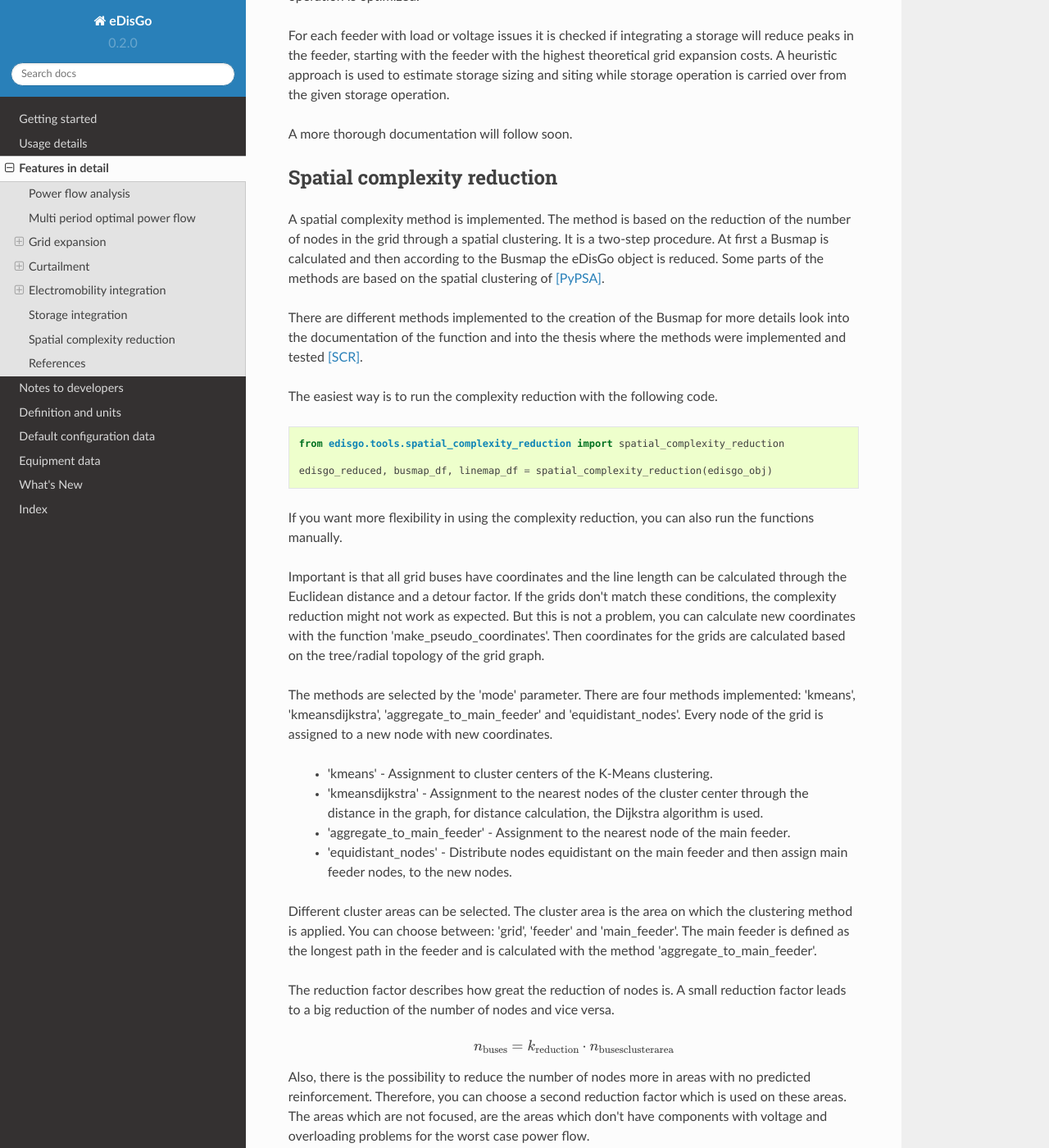
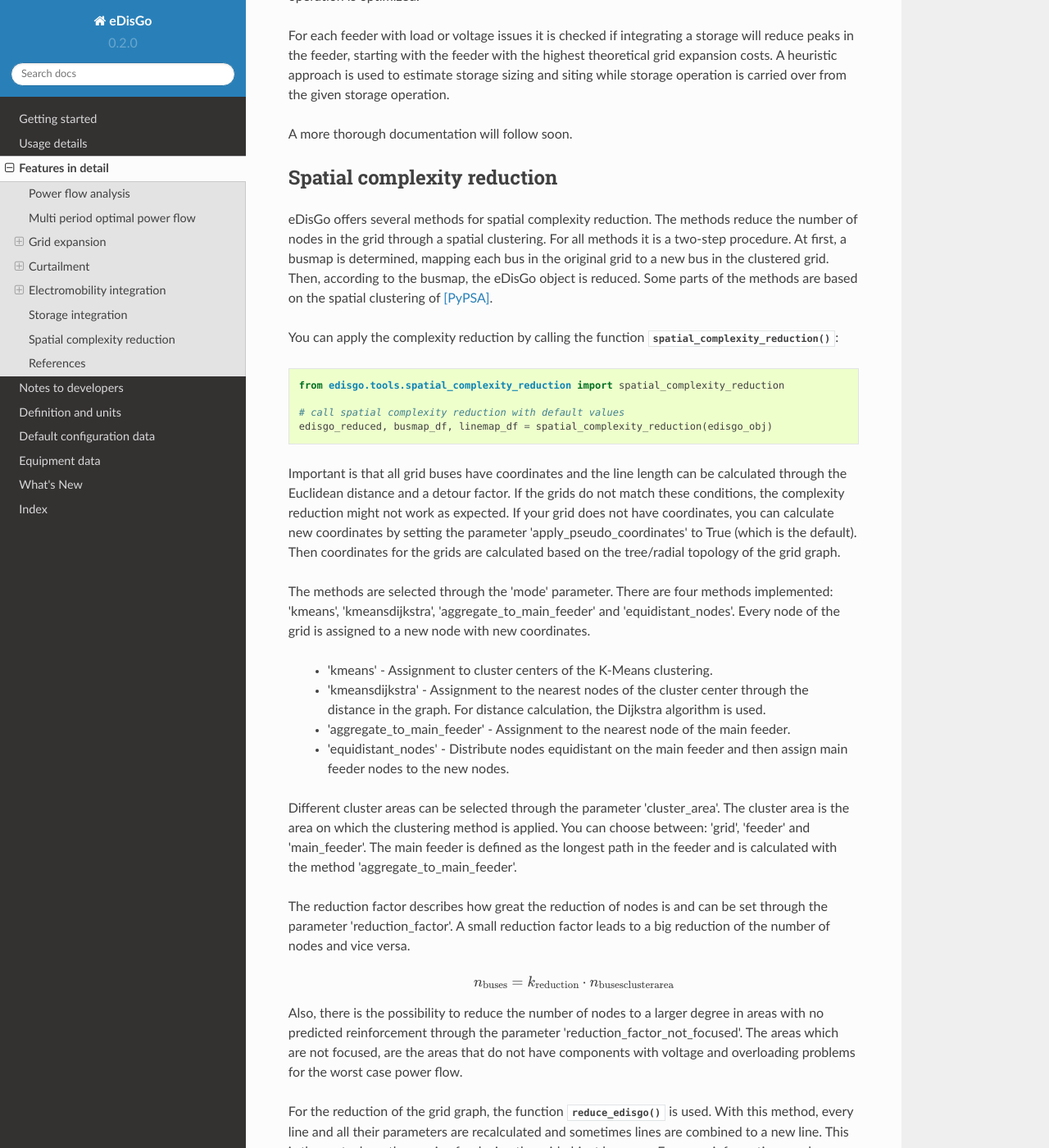
Before and after one commit to openego/eDisGo, a Sphinx documentation site: the page built from doc/features_in_detail.rst, in a window 1280 px wide and 1400 px high, scrolled down 8065 px. Shown: the whole window at 82% size. Built offline with Sphinx 7.4.7 and the Read the Docs theme 2.0.0, drawn with Linux system fonts in a browser that asks for light colours; formulas are drawn with MathJax 3; some of the changed text lies outside the part shown.

Commit message:
Adapt documentation

```diff
--- a/doc/features_in_detail.rst
+++ b/doc/features_in_detail.rst
@@ -345,79 +345,82 @@ A more thorough documentation will follow soon.
 
 Spatial complexity reduction
 ----------------------------
-A spatial complexity method is implemented. The method is based on the reduction of the number of nodes in the grid
-through a spatial clustering. It is a two-step procedure. At first a Busmap is calculated and then according to
-the Busmap the eDisGo object is reduced. Some parts of the methods are based on the spatial clustering of [PyPSA]_.
+eDisGo offers several methods for spatial complexity reduction. The methods reduce the number of nodes in the grid
+through a spatial clustering. For all methods it is a two-step procedure. At first, a busmap is determined,
+mapping each bus in the original grid to a new bus in the clustered grid. Then, according to
+the busmap, the eDisGo object is reduced. Some parts of the methods are based on the spatial clustering of [PyPSA]_.
 
-There are different methods implemented to the creation of the Busmap for more details look into the documentation
-of the function and into the thesis where the methods were implemented and tested [SCR]_.
-
-The easiest way is to run the complexity reduction with the following code.
+You can apply the complexity reduction by calling the function
+:py:func:`~edisgo.tools.spatial_complexity_reduction.spatial_complexity_reduction`:
 
 .. code-block:: python
 
     from edisgo.tools.spatial_complexity_reduction import spatial_complexity_reduction
 
+    # call spatial complexity reduction with default values
     edisgo_reduced, busmap_df, linemap_df = spatial_complexity_reduction(edisgo_obj)
 
-
-If you want more flexibility in using the complexity reduction, you can also run the functions manually.
-
 Important is that all grid buses have coordinates and the line length can be calculated through the Euclidean distance
-and a detour factor. If the grids don't match these conditions, the complexity reduction might not work as expected.
-But this is not a problem, you can calculate new coordinates with the function 'make_pseudo_coordinates'.
+and a detour factor. If the grids do not match these conditions, the complexity reduction might not work as expected.
+If your grid does not have coordinates, you can calculate new coordinates by setting the parameter
+'apply_pseudo_coordinates' to True (which is the default).
 Then coordinates for the grids are calculated based on the tree/radial topology of the grid graph.
 
-The methods are selected by the 'mode' parameter. There are four methods implemented: 'kmeans', 'kmeansdijkstra',
+The methods are selected through the 'mode' parameter. There are four methods implemented: 'kmeans', 'kmeansdijkstra',
 'aggregate_to_main_feeder' and 'equidistant_nodes'. Every node of the grid is assigned to a new node with new
 coordinates.
 
     *   'kmeans' - Assignment to cluster centers of the K-Means clustering.
-    *   'kmeansdijkstra' - Assignment to the nearest nodes of the cluster center through the distance in the graph,
-        for distance calculation, the Dijkstra algorithm is used.
+    *   'kmeansdijkstra' - Assignment to the nearest nodes of the cluster center through the distance in the graph.
+        For distance calculation, the Dijkstra algorithm is used.
     *   'aggregate_to_main_feeder' - Assignment to the nearest node of the main feeder.
-    *   'equidistant_nodes' - Distribute nodes equidistant on the main feeder and then assign main feeder nodes,
+    *   'equidistant_nodes' - Distribute nodes equidistant on the main feeder and then assign main feeder nodes
         to the new nodes.
 
-Different cluster areas can be selected. The cluster area is the area on which the clustering method is applied.
+Different cluster areas can be selected through the parameter 'cluster_area'.
+The cluster area is the area on which the clustering method is applied.
 You can choose between: 'grid', 'feeder' and 'main_feeder'. The main feeder is defined as the longest path in
 the feeder and is calculated with the method 'aggregate_to_main_feeder'.
 
-The reduction factor describes how great the reduction of nodes is. A small reduction factor leads to a big reduction
+The reduction factor describes how great the reduction of nodes is and can be set through the
+parameter 'reduction_factor'. A small reduction factor leads to a big reduction
 of the number of nodes and vice versa.
 
 .. math::
     n_\mathrm{buses} = k_\mathrm{reduction} \cdot n_\mathrm{buses cluster area}
 
-Also, there is the possibility to reduce the number of nodes more in areas with no predicted reinforcement.
-Therefore, you can choose a second reduction factor which is used on these areas. The areas which are not focused, are
-the areas which don't have components with voltage and overloading problems for the worst case power flow.
+Also, there is the possibility to reduce the number of nodes to a larger degree in areas with no predicted reinforcement
+through the parameter 'reduction_factor_not_focused'.
+The areas which are not focused, are
+the areas that do not have components with voltage and overloading problems for the worst case power flow.
 
-For the reduction of the grid graph, the function 'reduce_edisgo' is used. With this method, every line and all their
+For the reduction of the grid graph, the function :py:func:`~edisgo.tools.spatial_complexity_reduction.reduce_edisgo` is used.
+With this method, every line and all their
 parameters are recalculated and sometimes lines are combined to a new line. This is the part where the magic of
 reducing the grid object happens. For more information, read: [HoerschBrown]_ and [SCR]_.
+
+If you want more flexibility in using the complexity reduction, you can also run the functions manually:
 
 .. code-block:: python
 
     from edisgo.tools.spatial_complexity_reduction import make_busmap, reduce_edisgo
     from edisgo.tools.pseudo_coordinates import make_pseudo_coordinates
 
-    # Applying of pseudo coordinates
+    # create pseudo coordinates
     edisgo_obj = make_pseudo_coordinates(edisgo_obj)
 
-    # Calculation of the busmap
+    # determine busmap
     busmap_df = make_busmap(
         edisgo_obj,
-        mode=mode,  # 'kmeans' or 'kmeansdijkstra' or 'aggregate_to_main_feeder' or 'equidistant_nodes',
+        mode=mode,  # 'kmeans', 'kmeansdijkstra', 'aggregate_to_main_feeder' or 'equidistant_nodes'
         cluster_area=cluster_area,  # 'grid' or 'feeder' or 'main_feeder'
         reduction_factor=k_rf,  # 0 < k_rf < 1
         reduction_factor_not_focused=k_rf_not_focused',  # 0 <= k_rf_not_focused < 1
     )
-    # Reduction of the EDisGo object
+    # reduce EDisGo object
     edisgo_reduced, linemap_df = reduce_edisgo(edisgo_obj, busmap_df)
 
-For more details read look into the documentation of the functions or read [SCR]_.
-
+For more details see the API documentation or the thesis where the methods were implemented and tested [SCR]_.
 
 References
 ----------
```
